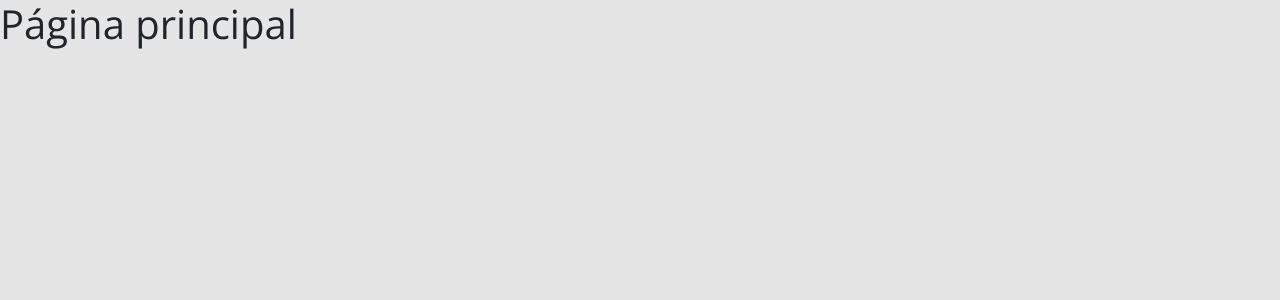
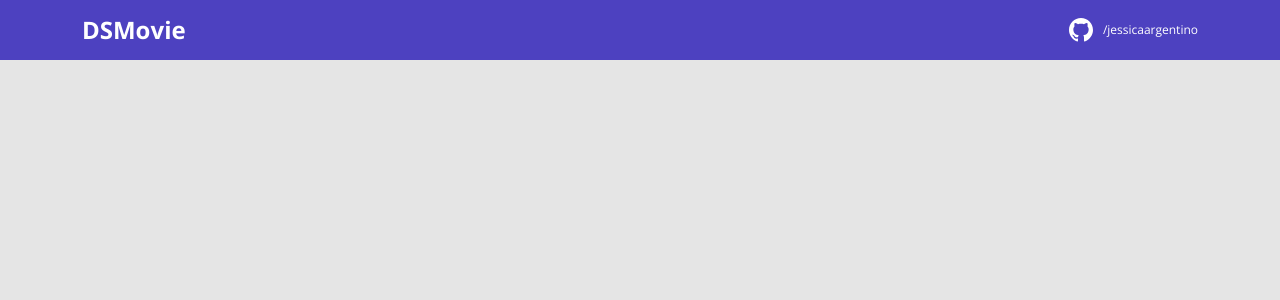
Before and after one commit to jessicaargentino/dsmovie, a React (Create React App) app in the folder frontend/: page / in a window 1280 px wide. Shown: the top 300 px of the page. Built offline with nearby package versions, Linux system fonts and the light colour scheme; the HTML template or start-up script is replaced by a standard one.

Commit message:
Navbar finalizada

```diff
--- a/frontend/src/App.tsx
+++ b/frontend/src/App.tsx
@@ -1,6 +1,7 @@
+import Navbar from './components/Navbar';
 function App() {
   return (
-    <h1>Página principal</h1>
+    <Navbar />
   );
 }
 
--- /dev/null
+++ b/frontend/src/components/Navbar/index.tsx
@@ -0,0 +1,22 @@
+import { ReactComponent as GithubIcon } from 'assets/img/github.svg';
+import './styles.css';
+
+function Navbar() {
+    return (
+        <header>
+            <nav className='container'>
+                <div className='dsmovie-nav-content'>
+                    <h1>DSMovie</h1>
+                    <a href="http://github.com/jessicaargentino">
+                        <div className='dsmovie-contact-container'>
+                            <GithubIcon />
+                            <p className='dsmovie-contact-link'>/jessicaargentino</p>
+                        </div>
+                    </a>
+                </div>
+            </nav>
+        </header>
+    );
+}
+
+export default Navbar;
--- /dev/null
+++ b/frontend/src/components/Navbar/styles.css
@@ -0,0 +1,29 @@
+header {
+    background-color: var(--color-primary);
+    height: 60px;
+    display: flex;
+    align-items: center;
+}
+
+.dsmovie-nav-content {
+    display: flex;
+    justify-content: space-between;
+    align-items: center;
+    color: #fff;
+}
+
+.dsmovie-nav-content h1 {
+    margin: 0;
+    font-weight: 700;
+    font-size: 24px;
+}
+
+.dsmovie-contact-container {
+    display: flex;
+    align-items: center;
+}
+
+.dsmovie-contact-link {
+    margin: 0 0 0 10px;
+    font-size: 12px;
+}
--- a/frontend/tsconfig.json
+++ b/frontend/tsconfig.json
@@ -1,5 +1,6 @@
 {
   "compilerOptions": {
+    "baseUrl": "./src",
     "target": "es5",
     "lib": [
       "dom",
```
Also changed, not shown: frontend/src/assets/img/github.svg (added).
